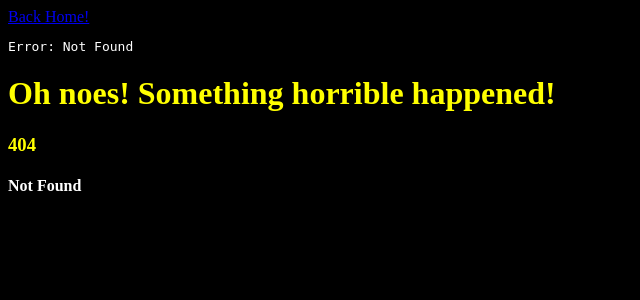
After one commit to alissararnaout/week7_expressDRoutes, a Node server app: page /2 in a window 1280 px wide. The commit adds this page. Shown: the top 300 px of the page, without its empty margins (0-640 px from the left). Run offline with Node 20, Linux system fonts and the light colour scheme.

Commit message:
error page created

```diff
--- a/app.js
+++ b/app.js
@@ -14,6 +14,18 @@ app.set('views', path.join(__dirname, 'views'));
 
 app.use('/', require('./routes/index'));
 
+app.use((req, res, next) => {  // error stuff here --> if nothing matches, serve up this error page
+    var err = new Error('Not Found');
+    err.status = 404;
+    err.customMessage = "Oh noes! Something horrible happened!"
+
+    next(err); // pass error message to whatever comes directly after this block
+})
+
+app.use((err, req, res, next) => {
+    res.render('error', { data: err, layout: 'errorPage'});
+})
+
 app.listen(port, () => {
     console.log(`app is running on ${port}`);
 })
--- a/public/css/main.css
+++ b/public/css/main.css
@@ -1,2 +1,2 @@
-nav{background-color:pink}nav ul{margin:0;padding:0}nav ul li{display:inline}nav a{text-decoration:none}.team{display:flex;flex-direction:row;flex-wrap:wrap;justify-content:space-evenly}.team .user-panel{flex:0 1 200px;text-align:center;padding:8px}.team .user-panel .u-avatar{max-width:200px}.team .user-panel .u-link{display:block;text-decoration:none;margin:0 auto;background-color:rgba(255,255,255,0.8);padding:5px}.team .user-panel h1,.team .user-panel h3{margin:5px 0}@media screen and (min-width: 900px){.team .user-panel{flex:1 1}.team .user-panel .u-avatar{max-width:300px}}.lightbox{display:none;flex-direction:row;min-height:100vh;width:100%;position:fixed;top:0;z-index:5000;padding:20px;background-color:rgba(0,0,0,0.85)}.lightbox .sidebar{flex:1}.lightbox .lb-content{flex:3}.lightbox img{max-width:250px}.lightbox .close{right:24px;top:10px;cursor:pointer;font-size:2em;position:fixed;border:thin solid white;padding:2px 14px 5px;border-radius:50%;background-color:rgba(255,255,255,0.25)}.show-lb{display:flex !important}.u-social li{display:inline-block;padding:10px}body{color:#fff;background-color:#000}h1,h2,h3{color:#ff0}.panel{min-height:80vh}.panel:nth-child(odd){background-color:salmon;color:white}#to-top{position:fixed;bottom:10px;right:10px;display:none}footer{color:orange}ul{margin:0;padding:0}ul li{display:inline}ul li a{text-decoration:none}
+nav{background-color:pink}nav ul{margin:0;padding:0}nav ul li{display:inline}nav a{text-decoration:none}.team{display:flex;flex-direction:row;flex-wrap:wrap;justify-content:space-evenly}.team .user-panel{flex:0 1 200px;text-align:center;padding:8px}.team .user-panel .u-avatar{max-width:200px}.team .user-panel .u-link{display:block;text-decoration:none;margin:0 auto;background-color:rgba(255,255,255,0.8);padding:5px}.team .user-panel h1,.team .user-panel h3{margin:5px 0}@media screen and (min-width: 900px){.team .user-panel{flex:1 1}.team .user-panel .u-avatar{max-width:300px}}.lightbox{display:none;flex-direction:row;min-height:100vh;width:100%;position:fixed;top:0;z-index:5000;padding:20px;background-color:rgba(0,0,0,0.85)}.lightbox .sidebar{flex:1}.lightbox .lb-content{flex:3}.lightbox img{max-width:250px}.lightbox .close{right:24px;top:10px;cursor:pointer;font-size:2em;position:fixed;border:thin solid white;padding:2px 14px 5px;border-radius:50%;background-color:rgba(255,255,255,0.25)}.show-lb{display:flex !important}.u-social li{display:inline-block;padding:10px}body{background-color:black;color:white}.error-section a{color:white;text-decoration:none}body{color:#fff;background-color:#000}h1,h2,h3{color:#ff0}.panel{min-height:80vh}.panel:nth-child(odd){background-color:salmon;color:white}#to-top{position:fixed;bottom:10px;right:10px;display:none}footer{color:orange}ul{margin:0;padding:0}ul li{display:inline}ul li a{text-decoration:none}
 /*# sourceMappingURL=main.css.map */
--- a/routes/index.js
+++ b/routes/index.js
@@ -19,7 +19,7 @@ router.get('/', (req, res) => { // req = making request, res = getting response
     })
 })
 // localhost:3000/anything
-router.get('users/:id', (req, res) => { // colon is a dynamic placeholder, what you're passing through will come after
+router.get('/users/:id', (req, res) => { // colon is a dynamic placeholder, what you're passing through will come after
     console.log('hit a dynamic route');
     console.log(req.params.id);
 
--- a/sass/main.scss
+++ b/sass/main.scss
@@ -2,6 +2,7 @@
 @import 'modules/_navbar';
 @import 'modules/_users';
 @import 'modules/_lightbox';
+@import 'modules/_errors';
 
 body {
     color: $main-color;
--- /dev/null
+++ b/sass/modules/_errors.scss
@@ -0,0 +1,9 @@
+body {
+    background-color: black;
+    color: white;
+}
+
+.error-section a {
+    color: white;
+    text-decoration: none;
+}
--- /dev/null
+++ b/views/error.hbs
@@ -0,0 +1,5 @@
+<pre>{{data}}</pre>
+
+<h1>{{data.customMessage}}</h1>
+<h3>{{data.status}}</h3>
+<h4>{{data.message}}</h4>
--- /dev/null
+++ b/views/errorPage.hbs
@@ -0,0 +1,19 @@
+<!DOCTYPE html>
+<html lang="en">
+<head>
+    <meta charset="UTF-8">
+    <meta name="viewport" content="width=device-width, initial-scale=1.0">
+    <meta http-equiv="X-UA-Compatible" content="ie=edge">
+    <link rel="stylesheet" href="css/main.css">
+
+    <title>Ah crap! Something broke...</title>
+</head>
+<body>
+    <a href="/">Back Home!</a>
+
+    <main class="error-section">
+    {{{ body }}}
+    </main>
+
+</body>
+</html>
```
Also changed, not shown: 1 other file.
